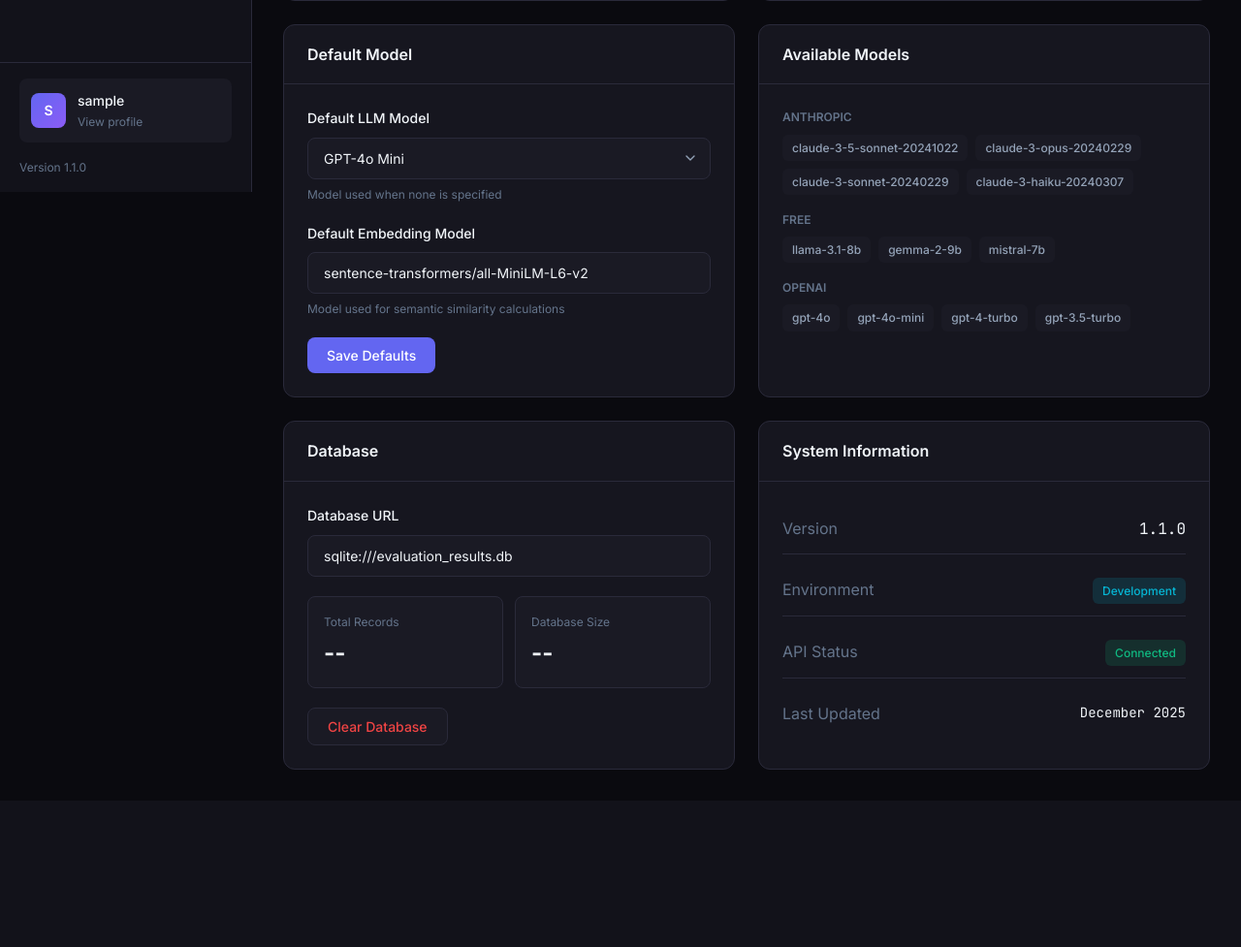
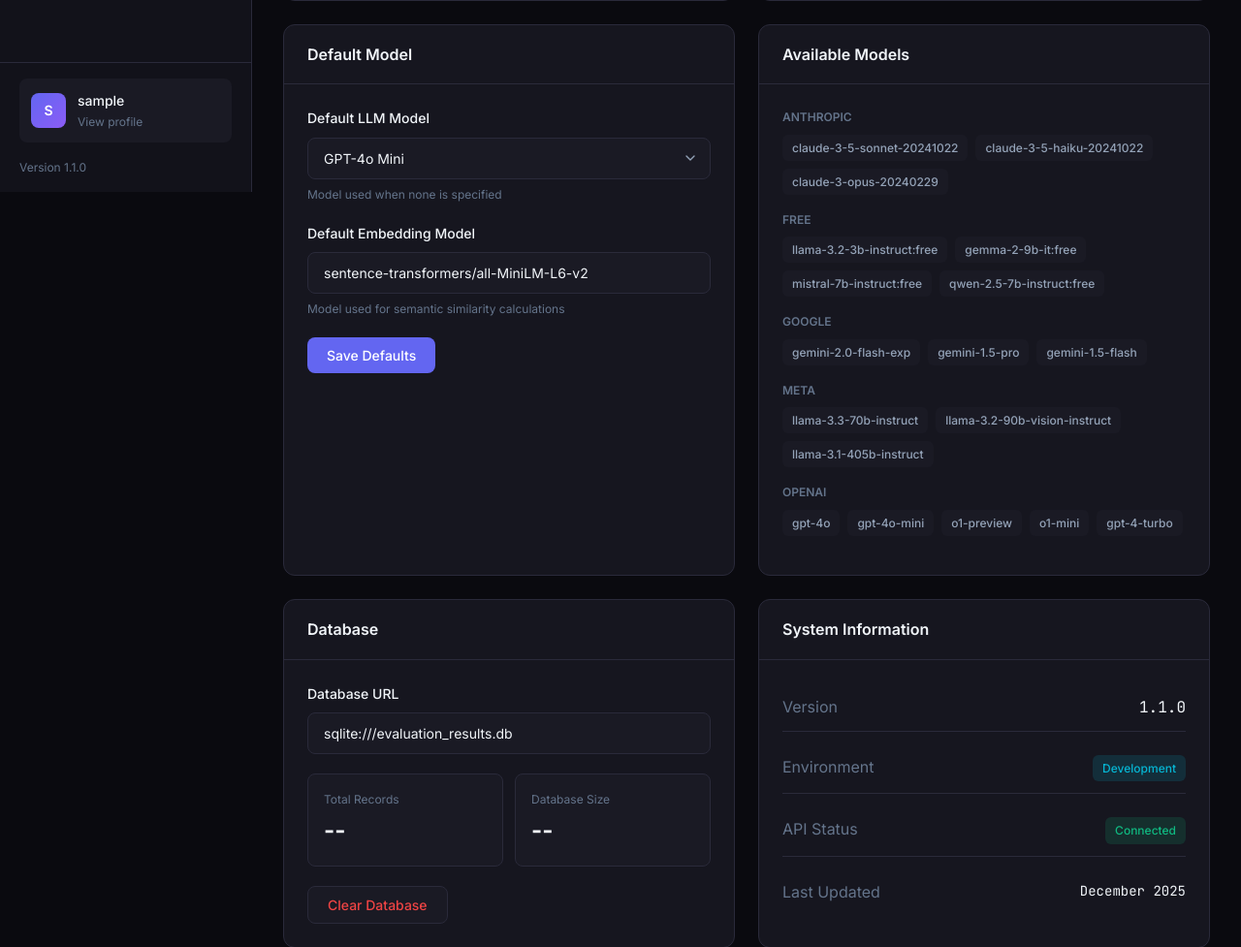
Before and after one commit to rishi02102017/HalluciDetect, a Flask app: page /settings in a window 1280 px wide. Shown: the part 602-1579 px from the top of the page at 97% size. Before the commit the page ends 1396 px from the top, so only its background shows below. Run offline with Flask 3, Linux system fonts and the light colour scheme; a user stored in the database is signed in; tables that the repository leaves empty hold one stand-in row (values such as "Sample post"); data that the repository does not hold is empty; some libraries are stand-ins or nearby versions.

Commit message:
Update to latest 2025 LLM models + CSS fix
Added Models:
- OpenAI: o1-preview, o1-mini (reasoning models)
- Anthropic: Claude 3.5 Haiku
- Google: Gemini 2.0 Flash, Gemini 1.5 Pro, Gemini 1.5 Flash
- Meta: Llama 3.3 70B, Llama 3.2 90B Vision, Llama 3.1 405B
- Free: Qwen 2.5 7B

Removed Outdated:
- GPT-3.5 Turbo (replaced with newer options)
- Older Claude 3 variants

CSS Fix:
- Added standard line-clamp property for cross-browser compatibility

Updated across all pages:
- playground.html, evaluations.html, settings.html
- landing.html FAQ
- app.py API endpoint

```diff
--- a/app.py
+++ b/app.py
@@ -371,9 +371,11 @@ def get_trends():
 def get_models():
     """Get available LLM models."""
     models = {
-        "openai": ["gpt-4o", "gpt-4o-mini", "gpt-4-turbo", "gpt-3.5-turbo"],
-        "anthropic": ["claude-3-5-sonnet-20241022", "claude-3-opus-20240229", "claude-3-sonnet-20240229", "claude-3-haiku-20240307"],
-        "free": ["llama-3.1-8b", "gemma-2-9b", "mistral-7b"]
+        "openai": ["gpt-4o", "gpt-4o-mini", "o1-preview", "o1-mini", "gpt-4-turbo"],
+        "anthropic": ["claude-3-5-sonnet-20241022", "claude-3-5-haiku-20241022", "claude-3-opus-20240229"],
+        "google": ["gemini-2.0-flash-exp", "gemini-1.5-pro", "gemini-1.5-flash"],
+        "meta": ["llama-3.3-70b-instruct", "llama-3.2-90b-vision-instruct", "llama-3.1-405b-instruct"],
+        "free": ["llama-3.2-3b-instruct:free", "gemma-2-9b-it:free", "mistral-7b-instruct:free", "qwen-2.5-7b-instruct:free"]
     }
     return jsonify(models)
 
--- a/static/css/style.css
+++ b/static/css/style.css
@@ -1201,6 +1201,7 @@ code, .mono {
     margin-bottom: 1rem;
     display: -webkit-box;
     -webkit-line-clamp: 2;
+    line-clamp: 2;
     -webkit-box-orient: vertical;
     overflow: hidden;
 }
--- a/templates/settings.html
+++ b/templates/settings.html
@@ -76,19 +76,30 @@
                     <optgroup label="OpenAI">
                         <option value="gpt-4o-mini" selected>GPT-4o Mini</option>
                         <option value="gpt-4o">GPT-4o</option>
+                        <option value="o1-preview">o1 Preview (Reasoning)</option>
+                        <option value="o1-mini">o1 Mini (Reasoning)</option>
                         <option value="gpt-4-turbo">GPT-4 Turbo</option>
-                        <option value="gpt-3.5-turbo">GPT-3.5 Turbo</option>
                     </optgroup>
                     <optgroup label="Anthropic">
                         <option value="claude-3-5-sonnet-20241022">Claude 3.5 Sonnet</option>
+                        <option value="claude-3-5-haiku-20241022">Claude 3.5 Haiku</option>
                         <option value="claude-3-opus-20240229">Claude 3 Opus</option>
-                        <option value="claude-3-sonnet-20240229">Claude 3 Sonnet</option>
-                        <option value="claude-3-haiku-20240307">Claude 3 Haiku</option>
+                    </optgroup>
+                    <optgroup label="Google">
+                        <option value="google/gemini-2.0-flash-exp">Gemini 2.0 Flash</option>
+                        <option value="google/gemini-1.5-pro">Gemini 1.5 Pro</option>
+                        <option value="google/gemini-1.5-flash">Gemini 1.5 Flash</option>
+                    </optgroup>
+                    <optgroup label="Meta Llama">
+                        <option value="meta-llama/llama-3.3-70b-instruct">Llama 3.3 70B</option>
+                        <option value="meta-llama/llama-3.2-90b-vision-instruct">Llama 3.2 90B Vision</option>
+                        <option value="meta-llama/llama-3.1-405b-instruct">Llama 3.1 405B</option>
                     </optgroup>
                     <optgroup label="Free (via OpenRouter)">
-                        <option value="meta-llama/llama-3.1-8b-instruct:free">Llama 3.1 8B</option>
+                        <option value="meta-llama/llama-3.2-3b-instruct:free">Llama 3.2 3B</option>
                         <option value="google/gemma-2-9b-it:free">Gemma 2 9B</option>
                         <option value="mistralai/mistral-7b-instruct:free">Mistral 7B</option>
+                        <option value="qwen/qwen-2.5-7b-instruct:free">Qwen 2.5 7B</option>
                     </optgroup>
                 </select>
                 <p class="form-hint">Model used when none is specified</p>
```
Also changed, not shown: templates/evaluations.html (+15 -4 lines), templates/landing.html (+4 -3 lines), templates/playground.html (+15 -4 lines).
